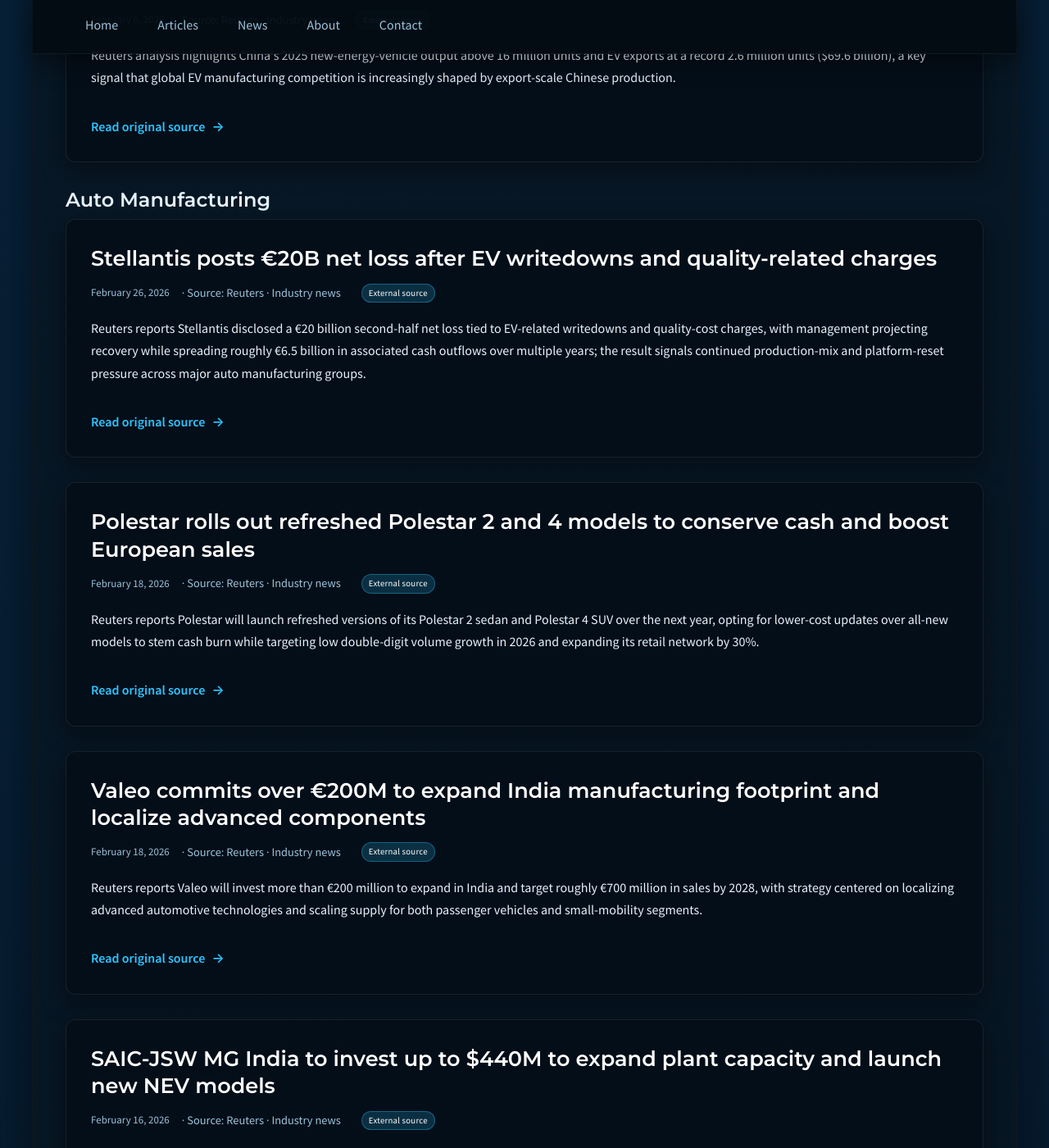
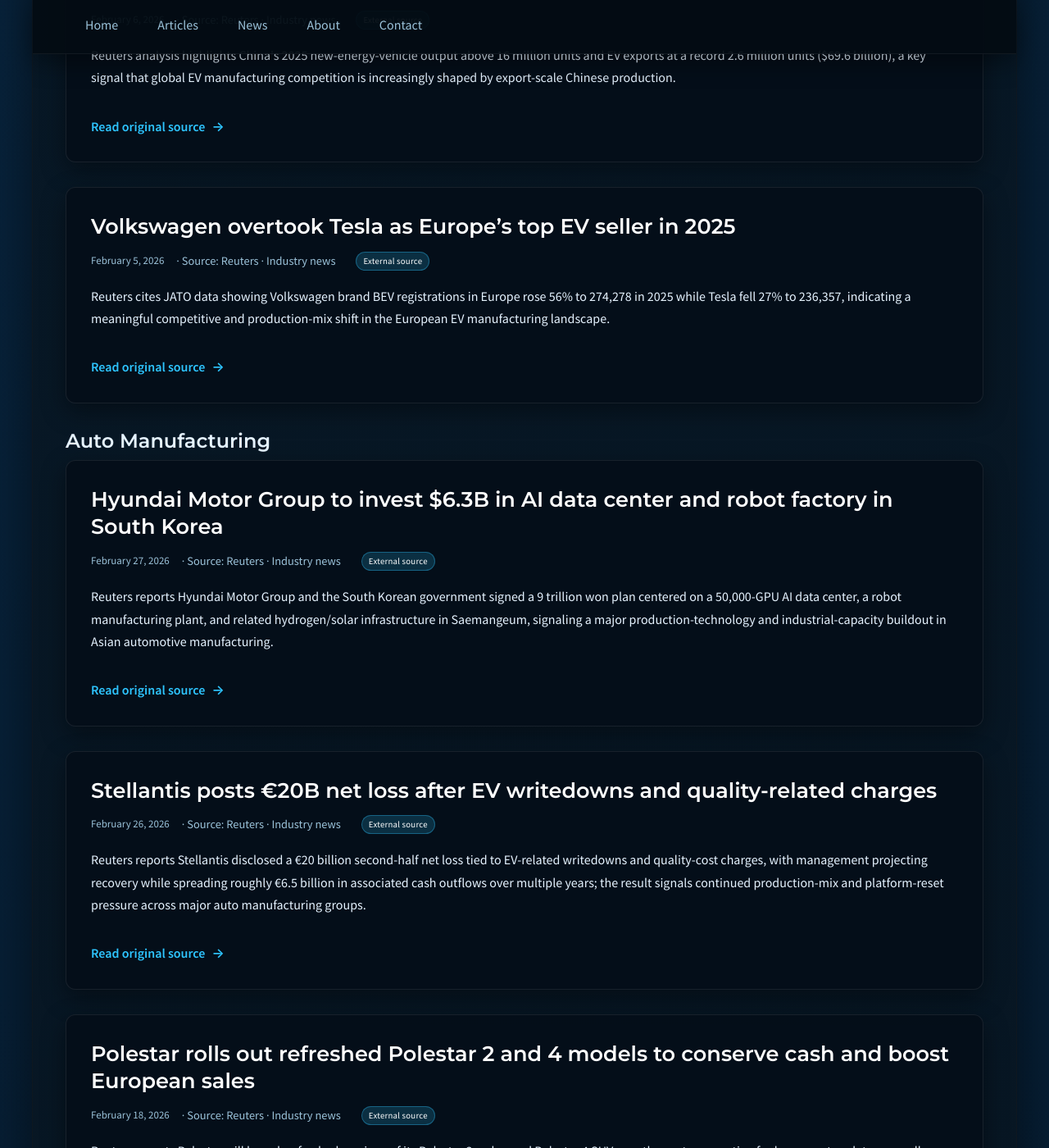
Before and after one commit to JohnForeman/MetrologyCentral, a Jekyll site: the page built from news.md, in a window 1280 px wide and 1400 px high, scrolled down 3973 px. Shown: the whole window at 82% size. Built offline with Jekyll 4.4.1, drawn with Linux system fonts in a browser that asks for light colours; some of the changed text lies outside the part shown.

Commit message:
Overnight news sweep: add 5 sector-balanced items

```diff
--- a/_data/news.yml
+++ b/_data/news.yml
@@ -1,3 +1,43 @@
+- date: 2026-02-27
+  title: Hyundai Motor Group to invest $6.3B in AI data center and robot factory in South Korea
+  source: Reuters
+  sector: auto_manufacturing
+  kind: industry_news
+  summary: Reuters reports Hyundai Motor Group and the South Korean government signed a 9 trillion won plan centered on a 50,000-GPU AI data center, a robot manufacturing plant, and related hydrogen/solar infrastructure in Saemangeum, signaling a major production-technology and industrial-capacity buildout in Asian automotive manufacturing.
+  url: https://www.reuters.com/business/autos-transportation/hyundai-motor-group-invest-63-bln-ai-data-centre-robot-factory-south-korea-2026-02-27/
+
+- date: 2026-02-27
+  title: Melrose flags softer 2026 aerospace sales despite strong defense demand
+  source: Reuters
+  sector: aerospace_defense_manufacturing
+  kind: industry_news
+  summary: Reuters reports GKN owner Melrose expects 2026 revenue below consensus due to supply-chain bottlenecks and tariff uncertainty, even as defense demand remains strong, highlighting persistent throughput constraints across aerospace manufacturing tiers.
+  url: https://www.reuters.com/business/aerospace-defense/melrose-annual-revenue-up-8-defence-demand-2026-02-27/
+
+- date: 2026-02-09
+  title: Mastercam 2026.R2 launches with semiannual cadence, probing integration, and AI Copilot
+  source: Mastercam
+  sector: quality_software
+  kind: vendor_release
+  summary: Mastercam announced 2026.R2 as its next major release, introducing a semiannual update model, GPU-accelerated simulation claims, expanded multiaxis toolpath controls, Blum digital laser tool-center probing integration, and first official rollout of Mastercam Copilot for AI-assisted workflow support.
+  url: https://www.mastercam.com/news/blog/mastercam-2026-r2-release/
+
+- date: 2026-02-05
+  title: Volkswagen overtook Tesla as Europe’s top EV seller in 2025
+  source: Reuters
+  sector: ev_manufacturing
+  kind: industry_news
+  summary: Reuters cites JATO data showing Volkswagen brand BEV registrations in Europe rose 56% to 274,278 in 2025 while Tesla fell 27% to 236,357, indicating a meaningful competitive and production-mix shift in the European EV manufacturing landscape.
+  url: https://www.reuters.com/business/autos-transportation/volkswagen-overtook-tesla-europes-top-ev-seller-2025-2026-02-05/
+
+- date: 2026-02-20
+  title: NIST publishes AI 800-3 statistical framework for benchmark evaluation rigor
+  source: NIST
+  sector: scientific_metrology
+  kind: standards_method
+  summary: NIST’s CAISI and ITL released AI 800-3, formalizing benchmark versus generalized accuracy and promoting generalized linear mixed models to improve uncertainty treatment and decision quality in AI performance measurement, extending core metrology principles into AI evaluation practice.
+  url: https://www.nist.gov/news-events/news/2026/02/new-report-expanding-ai-evaluation-toolbox-statistical-models
+
 - date: 2026-02-26
   title: Stellantis posts €20B net loss after EV writedowns and quality-related charges
   source: Reuters
```
